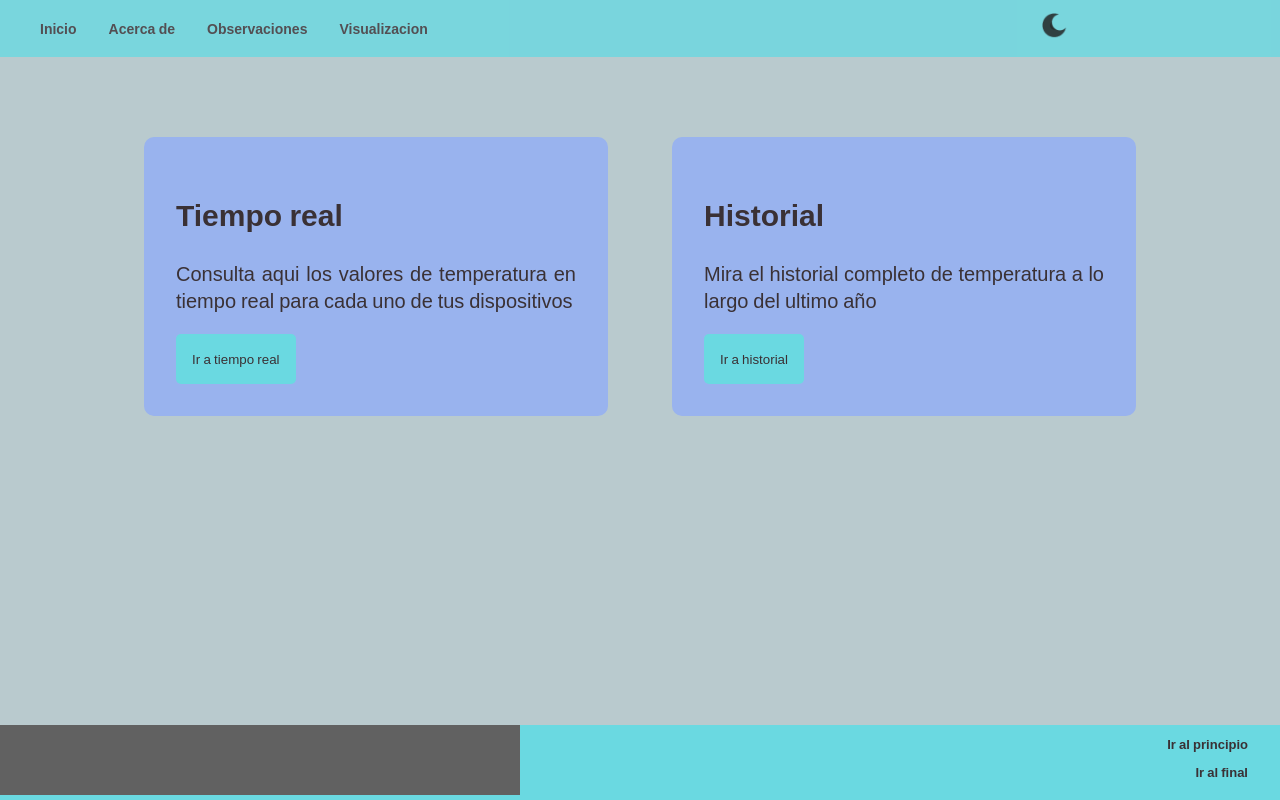
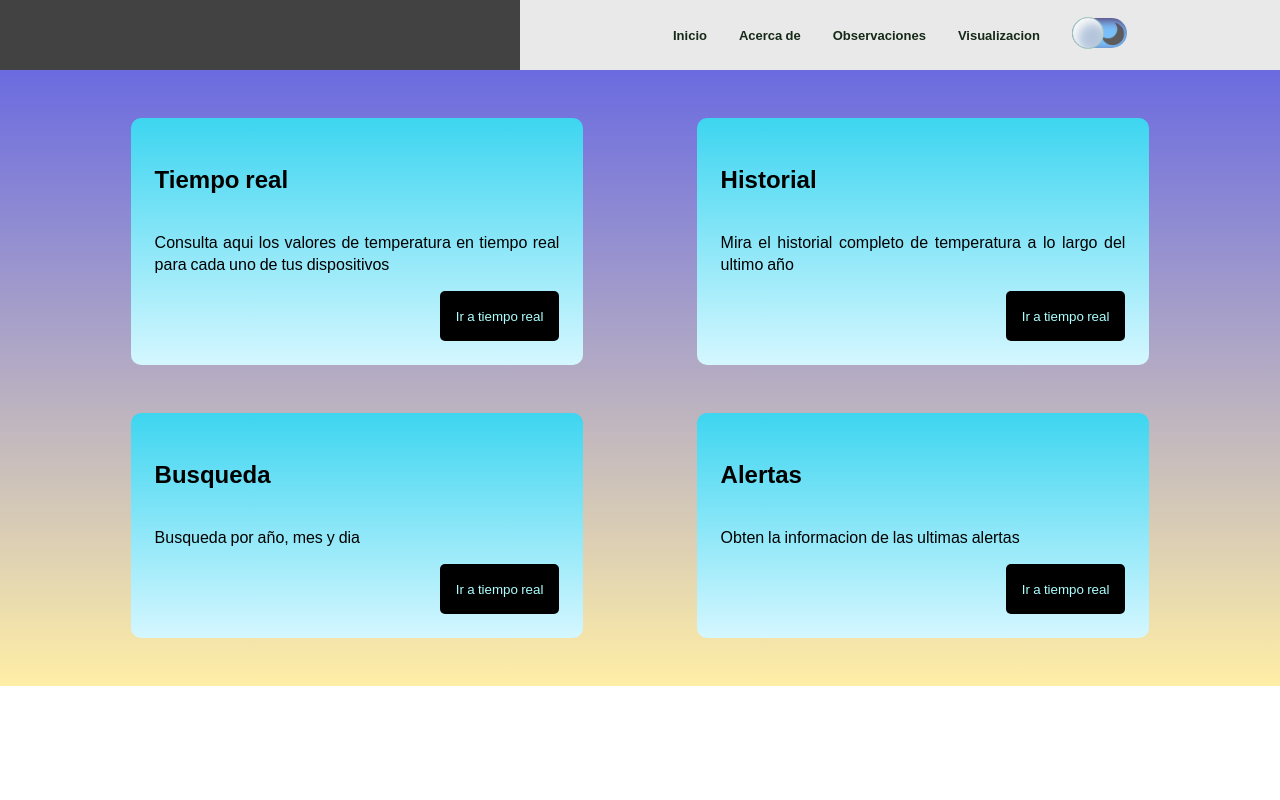
Before and after one commit to Juanecos/Pagina, a Django app: page /visualizacion/ in a window 1280 px wide. Run offline with Django 4.2, Linux system fonts and the light colour scheme; grey boxes are pictures that could not be loaded.

Commit message:
Inplementado temas a la nueva pagina

```diff
--- a/App1/templates/base.html
+++ b/App1/templates/base.html
@@ -20,18 +20,24 @@
 
     <header id="start">
       <nav>
+        <u2>
+          <iframe src="https://horalegalnueva.inm.gov.co/inm/" scrolling="no"></iframe>
+        </u2>
         <ul>
-          <li><a  href="{% url 'inicio' %}">Inicio</a></li>
-          <li><a  href="{% url 'acerca-de' %}">Acerca de</a></li>
-          <li><a  href="{% url 'observaciones' %}">Observaciones</a></li>
-          <li><a  href="{% url 'visualizacion' %}">Visualizacion</a></li>
+          <li><a class="resaltar" href="{% url 'inicio' %}">Inicio</a></li>
+          <li><a class="resaltar" href="{% url 'acerca-de' %}">Acerca de</a></li>
+          <li><a class="resaltar" href="{% url 'observaciones' %}">Observaciones</a></li>
+          <li><a class="resaltar"href="{% url 'visualizacion' %}">Visualizacion</a></li>
+          <li><a>
+            <div>
+              <input type="checkbox" id= "slider">
+
+              <label for="slider" class="label-slider"></label>
+            </div>
+          </a>
+          </li>
         </ul>
         <u2>
-          <label  id="slider">
-            {% comment %} <li>
-              Temas  ➤➤
-            </li> {% endcomment %}
-          </label>
           {% comment %} <li>
             <a>
               <input type="button" ></input>
@@ -50,15 +56,6 @@
     </main>
     <footer>
 
-     <u1>
-      <iframe id="elframe" src="https://horalegalnueva.inm.gov.co/inm/" style="overflow: hidden;"></iframe>
-     </u1>
-     <u2>
-
-      <a href="#start">Ir al principio</a>
-      <a href="#end">Ir al final</a>
-
-    </u2>
     </footer>
     <!-- JavaScript Libraries -->
 
--- a/App1/templates/paginas/view.html
+++ b/App1/templates/paginas/view.html
@@ -5,32 +5,74 @@
 {% block contenido %}
 
     <div class="container-max">
+        {% comment %} <table class="tablehide">
+            <tr>
+                <td>
+                    <div class="card">
+                        <h2>Tiempo real</h2>
+                        <p> Consulta aqui los valores de temperatura en tiempo real para cada uno de tus dispositivos </p>
+                        <a href="{% url 'temperatura' %}">
+                        <button>Ir a tiempo real</button>
+                    </div>
+                </td>
+                <td>
+                    <div class="card">
+                        <h2>Historial</h2>
+                        <p>Mira el historial completo de temperatura a lo largo del ultimo año</p>
+                        <button >Ir a historial</button>
+                    </div>
+                </td>
+            </tr>
+            <tr>
+                <td>
+                    <div class="card">
+                        <h2>Historial</h2>
+                    </div>
+                </td>
+                <td>
+                    <div class="card">
+                        <h2>Historial</h2>
+                    </div>
+                </td>
+
+            </tr>
+
+        </table> {% endcomment %}
+
+
         <div class="row-2">
             <div class="col-2">
                 <h2>Tiempo real</h2>
                 <p>Consulta aqui los valores de temperatura en tiempo real para cada uno de tus dispositivos</p>
-                <a href="{% url 'temperatura' %}">
+                <a class="botonabajo" href="{% url 'temperatura' %}">
                     <button>Ir a tiempo real</button>
                 </a>
             </div>
             <div class="col-2">
                 <h2>Historial</h2>
                 <p>Mira el historial completo de temperatura a lo largo del ultimo año</p>
-                <button >Ir a historial</button>
+                <a class="botonabajo" href="{% url 'temperatura' %}">
+                    <button>Ir a tiempo real</button>
+                </a>
             </div>
         </div>
-        {% comment %} <div  class="row-2">
+        <div  class="row-2">
             <div class="col-2">
                 <h2>Busqueda</h2>
                 <p>Busqueda por año, mes y dia</p>
-                <button>Ir a busquedas</button>
+                <a class="botonabajo" href="{% url 'temperatura' %}">
+                    <button>Ir a tiempo real</button>
+                </a>
             </div>
             <div class="col-2">
+
                 <h2>Alertas</h2>
                 <p>Obten la informacion de las ultimas alertas</p>
-                <button >Ir a alertas</button>
+                <a class="botonabajo" href="{% url 'temperatura' %}">
+                    <button>Ir a tiempo real</button>
+                </a>
             </div>
-        </div> {% endcomment %}
+        </div>
     </div>
 
 {% endblock %}
--- a/static/miscript.js
+++ b/static/miscript.js
@@ -3,16 +3,33 @@ document.addEventListener('DOMContentLoaded', function () {
     const preferedColorScheme = window.matchMedia('prefers-color-scheme:dark').matches ? 'dark' : 'light';
     const slider = document.getElementById('slider');
 
+
     const setTheme = (theme) => {
         document.documentElement.setAttribute('data-theme', theme);
         localStorage.setItem('theme', theme);
+
+        if (theme === 'dark') {
+            slider.checked = true; // Marcar el input si el tema es "dark"
+          } else {
+            slider.checked = false; // Desmarcar el input si el tema no es "dark" o no se encuentra en localStorage
+          }
+
     }
 
-    slider.addEventListener('click', ()=>{
+
+    slider.addEventListener('change', ()=>{
+
+
         let switchToTheme = localStorage.getItem('theme') === 'dark' ? 'light' : 'dark';
         setTheme(switchToTheme);
+
+
+
+
+
     })
 
     setTheme(localStorage.getItem('theme') || preferedColorScheme);
 
+
 });
--- a/static/misestilos.css
+++ b/static/misestilos.css
@@ -2,35 +2,39 @@
 
 [data-theme="light"] {
 
-    --primary: #6ad9e1;
-    --border: #478892;
-    --borderstyle: ridge;
-    --background: #b3c6caea;
-    --text: #3a3135;
-    --textinverted: #359b35;
-    --boundingbox: #99b3ee;
-    --bselected: #8e95ffea;
-    --botimg: url('luna.png');
-    --degfilter: invert() hue-rotate(150deg) contrast(1);
+    --backgroundgeneral: linear-gradient(0deg, rgba(255, 238, 166, 1) 0%, rgba(90, 92, 231, 1) 100%) no-repeat;
+    --backgroundheader: rgb(233, 233, 233);
+    --textheader: rgb(22, 41, 23);
+    --iframe1: invert() contrast(2) grayscale();
+    --backgroundcard: linear-gradient(0deg, rgb(213, 247, 255)0%, rgb(61, 213, 240) 100%) no-repeat;
+    --backgroundcardhover: linear-gradient(0deg, rgb(255, 213, 253)0%, rgb(115, 255, 122) 100%) no-repeat;
+    --textbody: black;
+    --buttontext: rgb(171, 255, 255);
+    --buttonbackground: rgb(0, 0, 0);
+    --hovercard: #a5892f;
+
+
 }
 
 [data-theme="dark"] {
 
-    --primary: #ff6435;
-    --border: #494947;
-    --borderstyle: ridge;
-    --background: #212225;
-    --text: #e9dada;
-    --textinverted: #3b07079d;
-    --boundingbox: #161616;
-    --bselected: #3c3f47;
-    --botimg: url('sol.png');
-    --degfilter: hue-rotate(160deg) contrast(0.9) brightness(2);
+    --backgroundgeneral: linear-gradient(0deg, rgb(54, 25, 49) 0%, rgb(11, 11, 56)100%) no-repeat;
+    --backgroundheader: rgb(0, 0, 0);
+    --textheader: rgb(205, 249, 255);
+    --iframe1: grayscale() contrast(2) brightness(1);
+    --backgroundcard: linear-gradient(0deg, rgb(20, 20, 20)0%, rgb(0, 0, 0) 100%) no-repeat;
+    --textbody: rgb(201, 201, 201);
+    --backgroundcardhover: linear-gradient(0deg, rgb(46, 46, 46)0%, rgb(19, 24, 34) 100%) no-repeat;
+    --buttontext: black;
+    --buttonbackground: whitesmoke;
+    --hovercard: #353b8f;
 
 }
 
 * {
     font-family: 'Noto Sans Old Permic', sans-serif;
+
+
 }
 
 
@@ -41,156 +45,160 @@ body:not(.no-transition) {
 }
 
 body {
-    color: var(--text);
-    background: var(--background);
+
     margin: 0;
-    min-height: 100%;
-    text-align: justify;
-    align-items: center;
-
-    transition: .5s ease all;
-}
-
-main {
-
-    font-size: 20px;
-    justify-content: space-between;
-
-    margin-top: 5rem;
-
-    padding-bottom: 5rem;
-
-    position: relative;
-
-
-
-    justify-content: space-between;
-    list-style-type: none;
-    margin-left: 5rem;
-    margin-right: 5rem;
-
-    /* margin-block-start: 4rem;
-    margin-block-end: 10rem; */
-
+    padding: 0;
+    min-height: 37rem;
+    background: var(--backgroundgeneral);
+    color: var(--textbody);
 
 
 }
 
+main {
+    text-align: justify;
+    margin-top: 3rem;
+    margin-inline: 4rem;
+}
+
 header {
-
-    background-color: var(--primary);
-    /* background-position: 10%; */
-
     margin: 0;
     padding: 0;
-    padding-top: .2rem;
-    padding-bottom: .2rem;
-    /* border-bottom-style:var(--borderstyle); */
-    /* box-shadow: 2px 2px 1px var(--border); */
-    text-align:justify;
+    background-color: var(--backgroundheader);
+    max-height: 135px;
     width: 100%;
-    opacity: 0.8;
+    font-size: small;
+    font-weight: bold;
+    align-items: center;
 
 
 
 }
 
 nav {
+    display: block;
+    justify-content: space-between;
+    margin-right: 0;
+}
+
+nav u2 {
+
+
+    margin-left: 0;
+    justify-content: center;
     display: flex;
-    justify-content: space-between;
+}
+
+nav ul {
+    margin: 0;
+    padding: 0;
+    list-style-type: none;
+    justify-content: center;
+    align-items: center;
+    display: flex;
+    padding: 1rem;
 
 }
 
-nav ul {
-    list-style-type: none;
-    float: left;
-    width: 80%;
-    display: flex;
 
-}
-
-nav u2 {
-    list-style-type: none;
-    float: right;
-    width: 20%;
-    display: flex;
-    justify-content: space-between;
-    align-items: right;
-
-}
 
 nav li {
-    margin-right: 2rem;
-    display: flex;
-    justify-content: space-between;
+    margin-inline: 1rem;
 }
 
 nav a {
-    color: var(--text);
     text-decoration: none;
-    text-align: center;
-    font-size: 14px;
-    font-weight: bold;
-    width: 100%;
-    display: flex;
+    color: var(--textheader);
+    height: 30px;
 }
 
-nav a:hover {
+nav a.resaltar:hover {
     text-decoration: line;
-    color: var(--textinverted);
-    cursor: pointer;
+    font-size: 0.9rem;
+    transition: .1s ease-in-out;
 }
 
 button {
-    background-color: var(--primary);
+    background-color: var(--buttonbackground);
+    color: var(--buttontext);
     padding: 1rem;
     border: none;
     border-radius: 5px;
-    color: var(--text);
-
-
-
-
-
+    margin-bottom: 0;
+    text-decoration: none;
+    cursor: pointer;
 
 
 }
 
 button:hover {
-    background-color: var(--text);
-    color: var(--background);
     cursor: pointer;
     font-weight: bold;
+    text-decoration: none;
+
+}
+
+
+.label-slider {
+    display: inline-block;
+    height: 30px;
+    width: 55px;
+
+
+    background-image: url('/static/slider_fondo.png');
+    background-size: cover;
+    background-color: #5eb6ff;
+    opacity: 0.8;
+    border-radius: 100px;
+    box-shadow: inset 3px 3px 10px rgb(54, 15, 80);
+
+
+    position: relative;
+    cursor: pointer;
+
+}
+
+
+.label-slider::after {
+    position: absolute;
+    content: '';
+    width: 30px;
+    height: 30px;
+    border-radius: 50px;
+
+
+    background: #a9beda;
+    box-shadow: inset 5px 5px 10px rgb(255, 255, 255);
+
+    border-style: solid;
+    border-color: #91beb3fa;
+    border-width: .2px;
+    top: -1px;
+    left: 0px;
+
+    transition: .02s ease-out;
+}
+
+
+#slider {
+    display: none;
+}
+
+#slider:checked~.label-slider {
+    background-color: #ead4ff;
 
 
 }
 
-#slider {
-    background: none;
-    border: none;
-    padding: 0;
-    margin: 0;
-    cursor: pointer;
-    background-image: var(--botimg);
-    background-size: cover;
-    /* background-position: center; */
-    display: flex;
-    width: 45px;
-    /* Define el ancho del botón */
-    height: 45px;
-    justify-content: space-between;
+#slider:checked~.label-slider::after {
+    left: 27px;
+
 }
 
-/* .switch{
-    list-style-type: none;
-    text-decoration: none;
-    text-align: center;
-    display: inline-block;
-    font-weight: bold;
-    color:var(--text);
-} */
+
+
 .time-real {
-    /* border-color: var(--primary); */
+
     align-content: center;
     border-spacing: 0;
 
@@ -209,110 +217,93 @@ button:hover {
 
 }
 
+.container-max {
+    padding: 0;
+    margin: 0;
+    padding-inline: 10px;
+}
+
 .col-2 {
-    width: 50%;
-    padding: 2rem;
-    margin-inline: 2rem;
+    width: 100%;
+    margin-inline: 5%;
+    margin-bottom: 3rem;
+    background: var(--backgroundcard);
+    border-radius: 10px;
+    padding: 1.5rem;
+    display: grid;
+    cursor: default;
+}
 
-    margin-bottom: 2rem;
-    text-align: justify;
-    background-color: var(--boundingbox);
-    border-radius: 10px;
 
+
+.col-2:hover {
+    transition: all .4s ease;
+    /* background-color: var(--bselected); */
+    background: 0.5;
+    box-shadow: 3px 3px 3px var(--hovercard);
+    background: var(--backgroundcardhover);
+
+
+}
+
+.row-2 {
+    width: 85%;
+
+    float: left;
 
 
 
 }
 
-.col-2:hover {
-    transition: all .5s ease;
-    background-color: var(--bselected);
+.botonabajo {
+    text-decoration: none;
+    display: flex;
+    justify-content: right;
+    width: 100%;
+}
 
-    box-shadow: 3px 3px 3px var(--border);
+iframe {
+    margin: 0;
+    padding: 0;
+    border: none;
+    height: 70px;
+    width: 520px;
+    background: #004884 0% 0% no-repeat padding-box;
+    overflow: unset;
 
+    filter: var(--iframe1);
 
 }
 
-.row-2 {
-    text-align: center;
-
-    display: flex;
-    height: 100%;
+@media (min-width:1080px) {
 
 
+    nav {
 
+        display: flex;
+    }
+
+    nav u1 {
+
+        display: flex;
+        justify-content: end;
+    }
+
+    nav u2 {
+
+        display: flex;
+        justify-content: left;
+
+    }
+
+    .row-2 {
+        width: 100%;
+        display: inline;
+        align-self: center;
+        display: flex;
+
+    }
 
 
 
 }
-
-
-.container-max {
-    padding-inline: 2rem;
-    justify-content: space-between;
-}
-
-footer {
-
-    text-align: left;
-    bottom: 0;
-    width: 100%;
-    height: fit-content;
-    background-color: var(--primary);
-    top: auto;
-    position:fixed;
-    display: flex;
-    text-align: justify;
-
-
-
-}
-
-footer u1 {
-    width: 60%;
-}
-
-footer u2 {
-    width: 40%;
-    text-align: right;
-    margin-right: 2rem;
-
-
-}
-
-footer u2 a {
-    text-decoration: none;
-    list-style-type: none;
-    display: block;
-    margin-top: 10px;
-    color: var(--text);
-    font-size: small;
-    font-weight: bold;
-    cursor: pointer;
-}
-
-footer u2 a:hover {
-
-    color: var(--textinverted);
-    overflow: visible;
-
-}
-
-iframe {
-    border: none;
-    height: 70px;
-    width: 520px;
-    background: #004884 0% 0% no-repeat padding-box;
-    padding: 0;
-    margin: 0;
-    overflow:  unset;
-    filter: var(--degfilter);
-
-
-
-    transition: .1s ease all;
-    opacity:1;
-
-
-
-}
```
Also changed, not shown: App1/templates/paginas/home.html (+6 -4 lines), static/slider1.png (added), static/slider_fondo.png (added), 1 other file.
